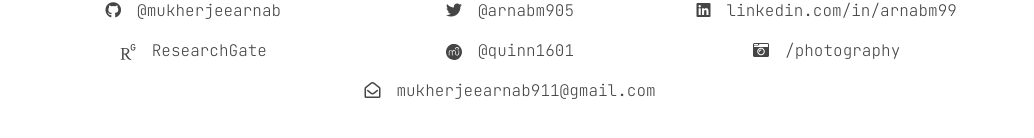
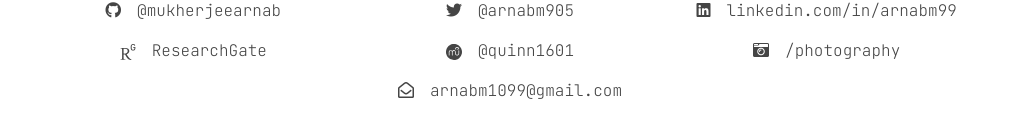
Before and after one commit to mukherjeearnab/mukherjeearnab.github.io, a React (Create React App) app: page / in a window 1280 px wide. Shown: the part 606-744 px from the top of the page, without its empty margins (130-1164 px from the left). Built offline with nearby package versions, Linux system fonts and the light colour scheme.

Commit message:
Updated EMAIL

```diff
--- a/src/pages/Home.js
+++ b/src/pages/Home.js
@@ -67,7 +67,7 @@
                         </div>
                         <div className="about-contact col-sm-4 col-11">
                             <i className="far fa-envelope-open"></i>
-                            <a href="mailto:mukherjeearnab911@gmail.com">mukherjeearnab911@gmail.com</a>
+                            <a href="mailto:arnabm1099@gmail.com">arnabm1099@gmail.com</a>
                         </div>
                     </div>
                 </div>
```
